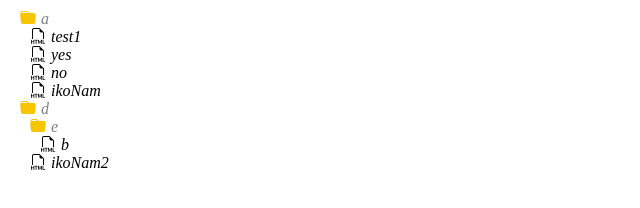
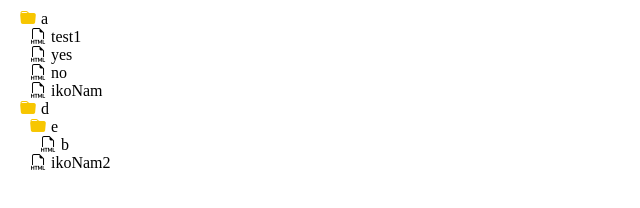
Before and after one commit to AyxanQedirov/SeedlingJS, a website: page index.html in a window 1280 px wide. Shown: the full height of the page, 0-640 px from the left. Drawn offline with nearby package versions, Linux system fonts and the light colour scheme.

Commit message:
update: seperate style things from hard code ->node.css

```diff
--- a/index.html
+++ b/index.html
@@ -12,7 +12,7 @@
 <body>
 
 
-    <div class="tree-view-side" style="padding: 10px;">
+    <div class="tree-view-side" style="padding: 10px;width: 50%;">
 
     </div>
 
--- a/src/seedlingJs.js
+++ b/src/seedlingJs.js
@@ -65,14 +65,14 @@
 //Configuring some design and style
 function createULElement(value) {
     var ul = $('<ul>');
+    ul.addClass('folder');
     var span = $('<span>');
-    var iconFile = $('<i class="bi bi-folder-fill">');
+    span.addClass('folder-text');
+    var iconFile = $('<i>');
+    iconFile.addClass('bi bi-folder-fill');
+    iconFile.addClass('folder-icon');
     span.text(value);
-    span.css("color", "gray");
-    span.css("padding-left", "5px");
     iconFile.append(span);
-    iconFile.css("color", "#F7C600");
-    ul.css("padding-left", "10px");
     ul.append(iconFile);
     iconFile.on("click", function () {
         console.log(value);
--- a/src/style/node.css
+++ b/src/style/node.css
@@ -1,25 +1,33 @@
-.file-hover-in{
+.file-hover-in {
     background-color: red;
 }
 
-.file-hover-out{
+.file-hover-out {
     background-color: transparent;
 }
 
-.file{
+.file {
     padding-left: 10px;
     list-style: none;
     cursor: pointer;
 }
 
-.file-text{
+.file-text {
     color: black;
     padding-left: 5px;
+    font-style: normal;
 }
 
-.folder{
-
+.folder {
+    padding-left:10px;
 }
 
-.folder-text{
+.folder-text {
+    color: black;
+    padding: 5px;
+    font-style: normal;
 }
+
+.folder-icon{
+    color:#F7C600;
+}
```
Also changed, not shown: src/seedlingJs.ts (+8 -5 lines).
